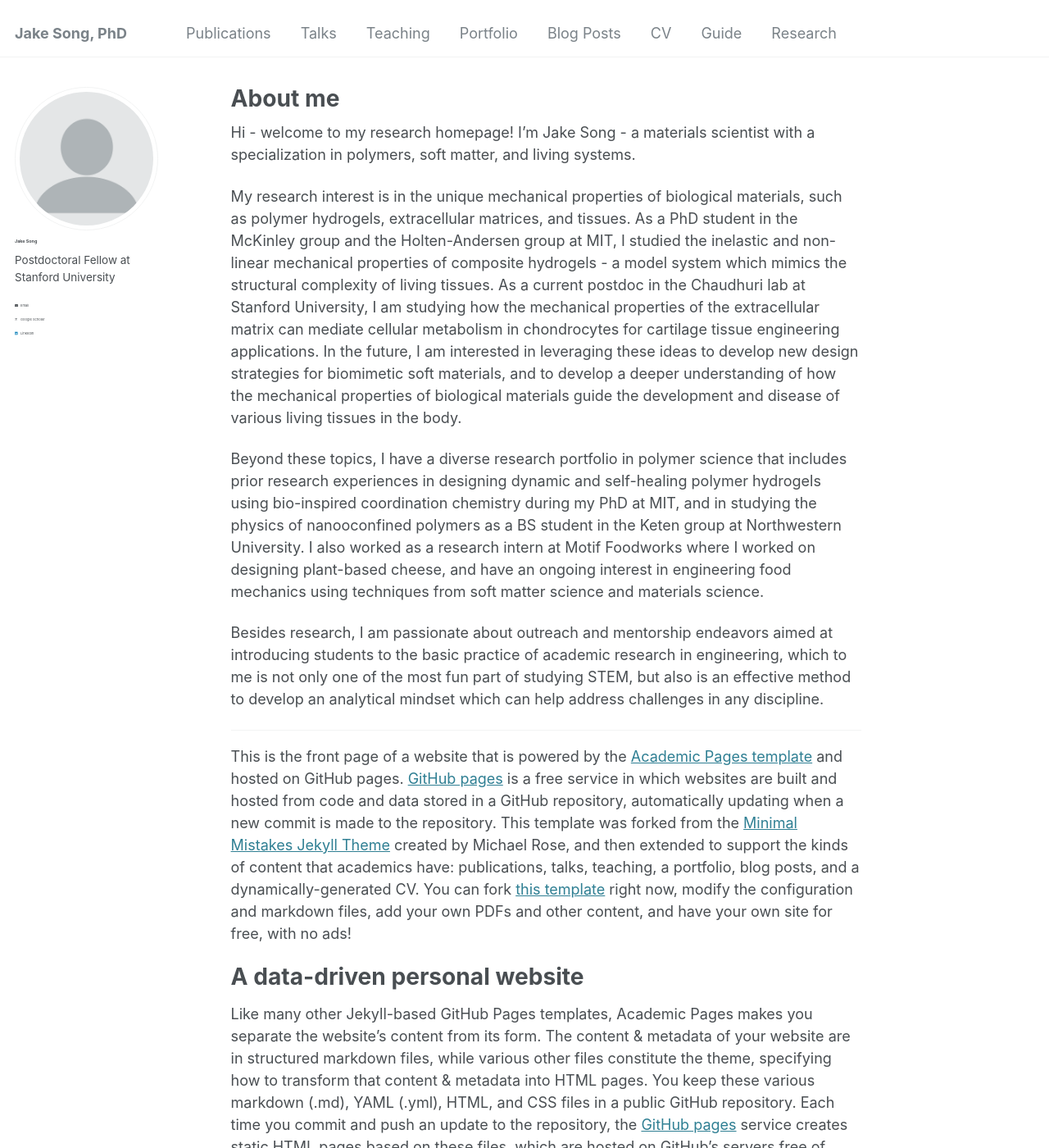
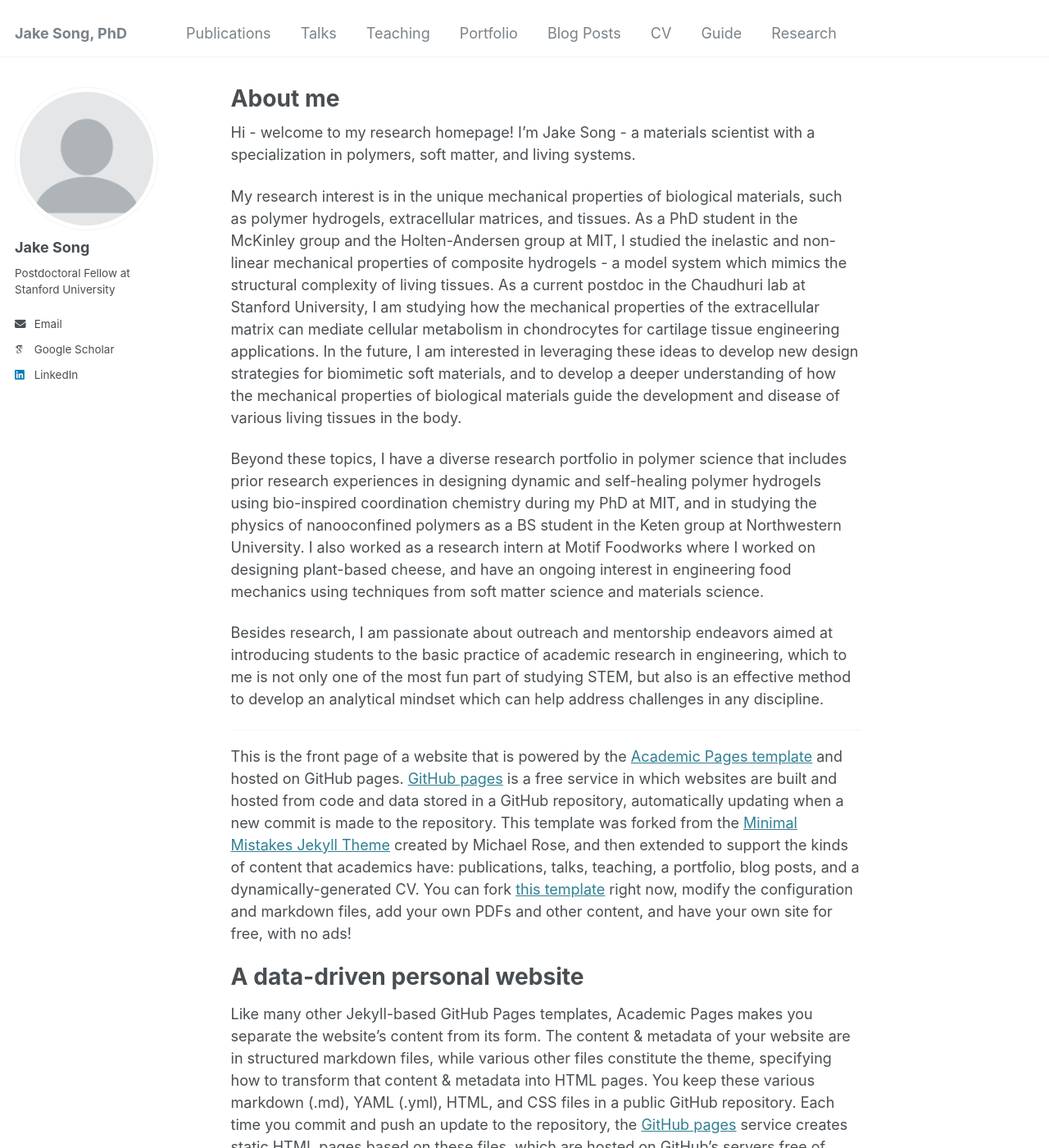
Before and after one commit to jakesong15/jakesong15.github.io, a Jekyll site: the page built from _pages/about.md, in a window 1280 px wide and 1400 px high. Shown: the whole window at 82% size. Built offline with Jekyll 4.4.1, drawn with Linux system fonts in a browser that asks for light colours; some web fonts are replaced.

Commit message:
Update _variables.scss

```diff
--- a/_sass/_variables.scss
+++ b/_sass/_variables.scss
@@ -36,8 +36,8 @@
 $type-size-1                : 2.441em;  // ~39.056px
 $type-size-2                : 1.953em;  // ~31.248px
 $type-size-3                : 1.563em;  // ~25.008px
-$type-size-4                : 1.25em;   // ~20px
-$type-size-5                : 0.3em;      // ~16px
+$type-size-4                : 1.1em;   // ~20px
+$type-size-5                : 1em;      // ~16px
 $type-size-6                : 0.75em;   // ~12px
 $type-size-7                : 0.6875em; // ~11px
 $type-size-8                : 0.625em;  // ~10px
```
